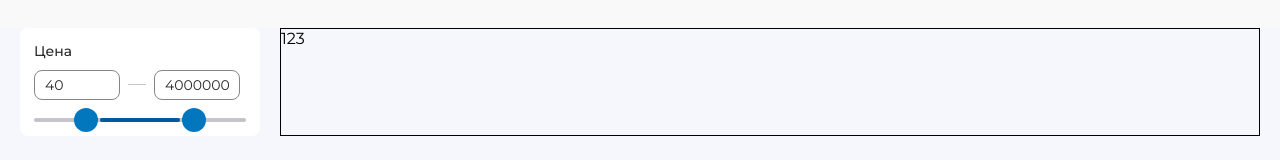
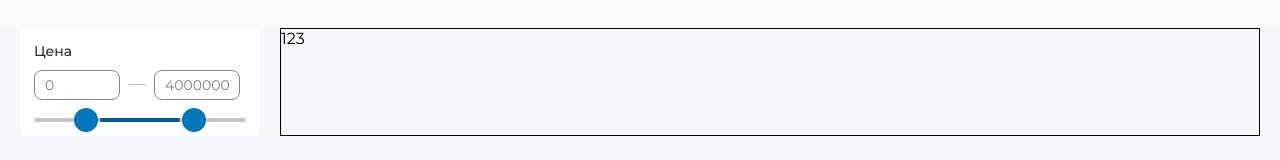
Before and after one commit to Niakrist/rvzgroup, a Next.js app: page /catalog in a window 1280 px wide. Shown: the part 406-566 px from the top of the page. Built offline with nearby package versions, Linux system fonts and the light colour scheme.

Commit message:
feat: update range in SideBar

```diff
--- a/src/components/SideBar/SideBar.tsx
+++ b/src/components/SideBar/SideBar.tsx
@@ -1,19 +1,44 @@
+"use client";
 import { InputFilter } from "@/ui";
 import WhiteBlock from "@/ui/WhiteBlock/WhiteBlock";
-import React from "react";
+import React, { useState } from "react";
 
 import styles from "./SideBar.module.css";
+import { IRange } from "@/ui/InputFilter/InputFilter.props";
 
 export const SideBar = () => {
+  const [range, setRange] = useState<IRange>({
+    minPrice: "",
+    maxPrice: "",
+  });
+
+  console.log(range);
+
+  const handleChangeRange = (e: React.ChangeEvent<HTMLInputElement>) => {
+    const value = e.target.value;
+
+    if (/^\d+$/.test(value)) {
+      const parsedValue = parseInt(value, 10);
+      setRange((prevRange) => ({ ...prevRange, [e.target.name]: parsedValue }));
+    }
+  };
+
   return (
     <aside>
       <WhiteBlock text="Цена">
         <div className={styles.wrapper}>
-          <InputFilter placeholder="0" value={40} type="text" name="minPrice" />
+          <InputFilter
+            placeholder="0"
+            value={range.minPrice}
+            onChange={handleChangeRange}
+            type="text"
+            name="minPrice"
+          />
           <span className={styles.line} />
           <InputFilter
             placeholder="4000000"
-            value={4000000}
+            value={range.maxPrice}
+            onChange={handleChangeRange}
             type="text"
             name="maxPrice"
           />
--- a/src/ui/InputFilter/InputFilter.tsx
+++ b/src/ui/InputFilter/InputFilter.tsx
@@ -8,6 +8,7 @@ export const InputFilter: React.FC<IInputDilterProps> = ({
   value,
   type,
   name,
+  onChange,
   ...props
 }) => {
   return (
@@ -18,6 +19,7 @@ export const InputFilter: React.FC<IInputDilterProps> = ({
       name={name}
       value={value}
       placeholder={placeholder}
+      onChange={onChange}
     />
   );
 };
```
Also changed, not shown: src/ui/InputFilter/InputFilter.props.ts (+8 -2 lines), 1 other file (tests, documents, lock files or other folders).
